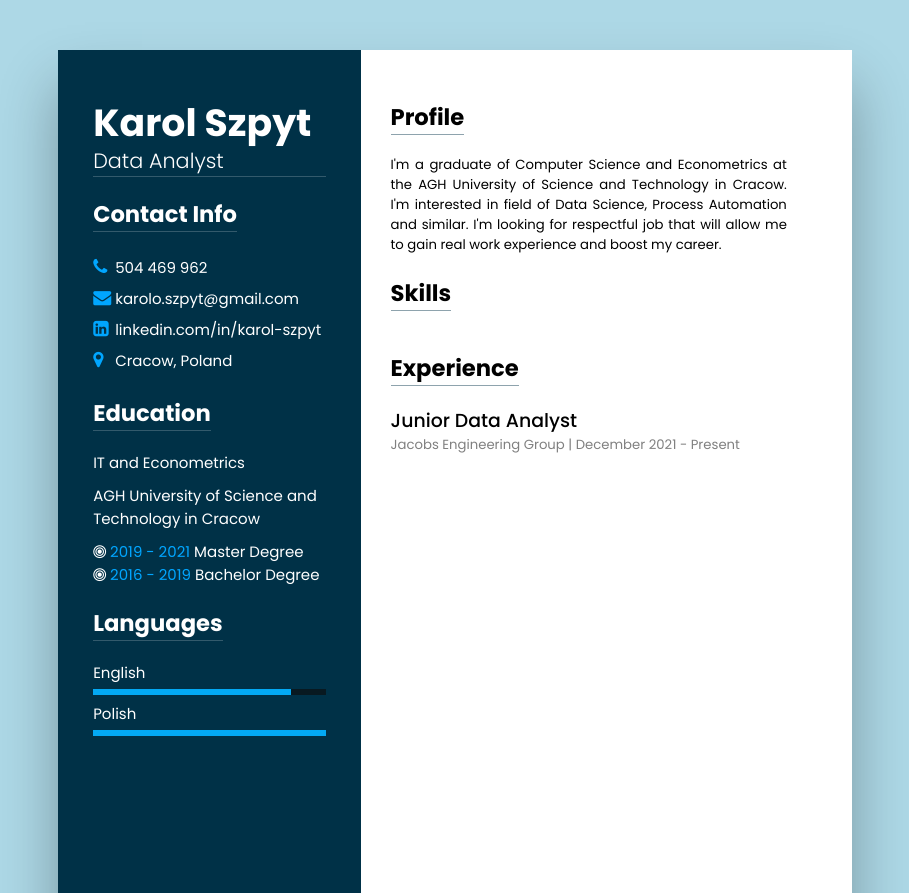
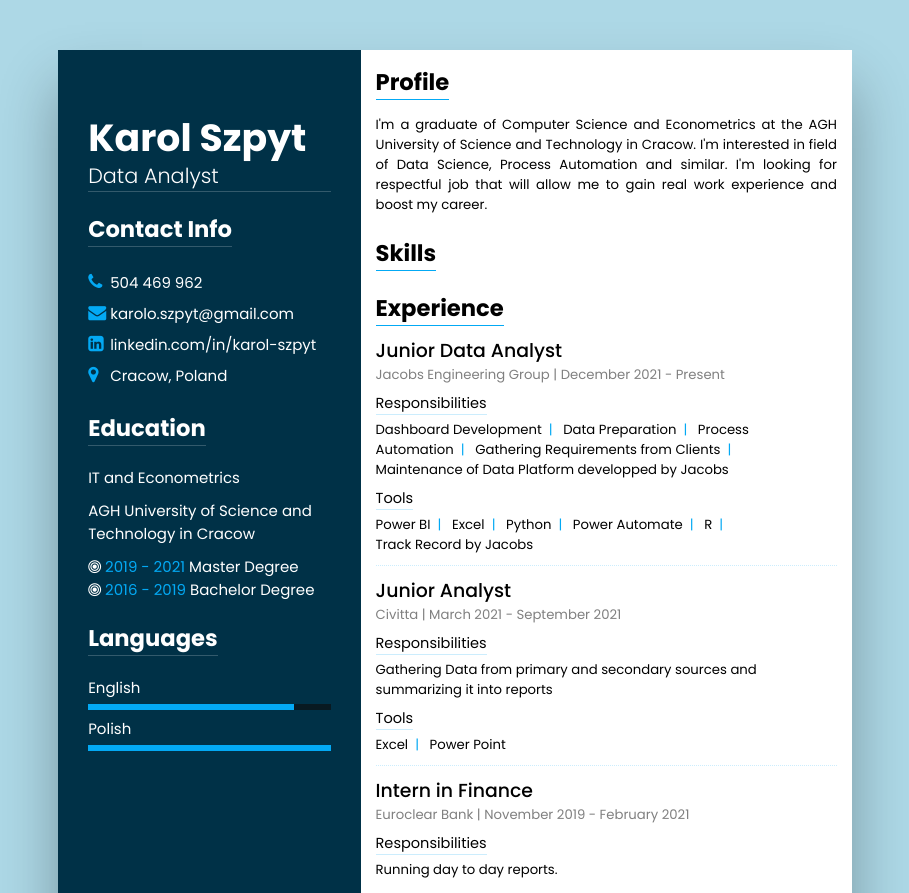
Before and after one commit to kSzpyt/Resume, a plain HTML site: page Resume_src/resume.html in a window 1280 px wide. Shown: the top 893 px of the page, without its empty margins (185-1094 px from the left). Drawn offline with Linux system fonts and the light colour scheme.

Commit message:
added experience

```diff
--- a/Resume_src/resume.html
+++ b/Resume_src/resume.html
@@ -96,11 +96,57 @@
                     </div>
 
                     <div class="experience">
+
                         <p id="header_line">Experience</p>
+
                         <div class="position">
                             <p id="position_title">Junior Data Analyst</p>
-                            <span id="position_company">Jacobs Engineering Group</span><span id="position_time"> | December 2021 - Present</span>
+                            <span id="position_company">Jacobs Engineering Group</span><span id="position_time"> | December 2021 - Present</span><br>
+
+                            <p id="new_line_sep">Responsibilities</p>
+                            <p>
+                                Dashboard Development<span id="separator">&nbsp;&nbsp;|&nbsp;&nbsp;</span>
+                                Data Preparation<span id="separator">&nbsp;&nbsp;|&nbsp;&nbsp;</span>
+                                Process Automation<span id="separator">&nbsp;&nbsp;|&nbsp;&nbsp;</span>
+                                Gathering Requirements from Clients<span id="separator">&nbsp;&nbsp;|&nbsp;&nbsp;</span><br>
+                                Maintenance of Data Platform developped by Jacobs
+                            </p>
+                            <p id="new_line_sep">Tools</p>
+                            <p>
+                                Power BI<span id="separator">&nbsp;&nbsp;|&nbsp;&nbsp;</span>
+                                Excel<span id="separator">&nbsp;&nbsp;|&nbsp;&nbsp;</span>
+                                Python<span id="separator">&nbsp;&nbsp;|&nbsp;&nbsp;</span>
+                                Power Automate<span id="separator">&nbsp;&nbsp;|&nbsp;&nbsp;</span>
+                                R<span id="separator">&nbsp;&nbsp;|&nbsp;&nbsp;</span><br>
+                                Track Record by Jacobs
+                            </p>
                         </div>
+
+                        <div class="position">
+                            <p id="position_title">Junior Analyst</p>
+                            <span id="position_company">Civitta</span><span id="position_time"> | March 2021 - September 2021</span><br>
+
+                            <p id="new_line_sep">Responsibilities</p>
+                            <p>
+                                Gathering Data from primary and secondary sources and summarizing it into reports
+                            </p>
+                            <p id="new_line_sep">Tools</p>
+                            <p>
+                                Excel<span id="separator">&nbsp;&nbsp;|&nbsp;&nbsp;</span>
+                                Power Point
+                            </p>
+                        </div>
+
+                        <div class="position">
+                            <p id="position_title">Intern in Finance</p>
+                            <span id="position_company">Euroclear Bank</span><span id="position_time"> | November 2019 - February 2021</span><br>
+
+                            <p id="new_line_sep">Responsibilities</p>
+                            <p>
+                                Running day to day reports.
+                            </p>
+                        </div>
+
                     </div>
 
                 </div>
--- a/Resume_src/styles/left_side.css
+++ b/Resume_src/styles/left_side.css
@@ -6,7 +6,9 @@
     border-bottom-color: rgba(128, 128, 128, 0.5);
 
     padding-top: 50px;
-    padding-left: 35px;
+    padding-left: 30px;
+    padding-right: 30px;
+    padding-bottom: 50px;
     color: #fff;
 
     font-size: 15px;
@@ -24,7 +26,7 @@
 
 .profile_text {
     border-bottom: 1px solid rgba(255, 255, 255, 0.2);
-    margin-right: 35px;
+    /* margin-right: 35px; */
     padding-bottom: 20px;
 }
 
@@ -48,7 +50,7 @@
     display: inline-block;
     width: 18px;
     font-size: 18px;
-    color: #00a6ff;
+    color: #03a9f4;
 }
 
 
@@ -57,14 +59,11 @@
 }
 
 .education .years{
-    color: #00a6ff
+    color: #03a9f4;
 }
 
 
 
-.languages{
-    margin-right: 35px;
-}
 
 .languages #percent {
     position: relative;
--- a/Resume_src/styles/printing.css
+++ b/Resume_src/styles/printing.css
@@ -19,6 +19,9 @@
     .container, .container *{
         visibility: visible;
         margin: 0;
+    }
 
+    .right_side{
+        margin: 30px;
     }
 }
--- a/Resume_src/styles/right_side.css
+++ b/Resume_src/styles/right_side.css
@@ -1,21 +1,28 @@
 .right_side{
     position: relative;
-    margin: 30px;
+    margin: 15px;
+    /* margin-right: 10px; */
     font-size: 3.5mm;
 }
 
 .right_side #header_line{
     display: inline-block;
-    border-bottom: 1px solid #00304771;
+    /* border-bottom: 1px solid #00304771; */
+    border-bottom: 1px solid #03a9f4;
     margin-top: 20px;
-    margin-bottom: 20px;
+    /* margin-bottom: 20px; */
     font-size: 6mm;
     font-weight: 700;
+}
+
+.profile #header_line{
+    margin-top: 0;
 }
 
 .profile_text{
     text-align: justify;
     padding: 0;
+    margin-top: 15px;
 }
 
 
@@ -28,3 +35,28 @@
     font-size: 3.5mm;
     color: grey;
 }
+
+#new_line_sep{
+    display: inline-block;
+    margin-top: 8px;
+    margin-bottom: 5px;
+    border-bottom: thin solid hsla(199, 98%, 48%, 0.2);
+    font-size: 110%;
+}
+
+.experience #separator{
+    color: #03a9f4;
+}
+
+.experience #position_title{
+    margin-top: 10px;
+}
+
+.experience .position {
+    border-bottom: thin dotted hsla(199, 98%, 48%, 0.2);
+    padding-bottom: 10px;
+}
+
+.experience div:last-child{
+    border: none;
+}
```
